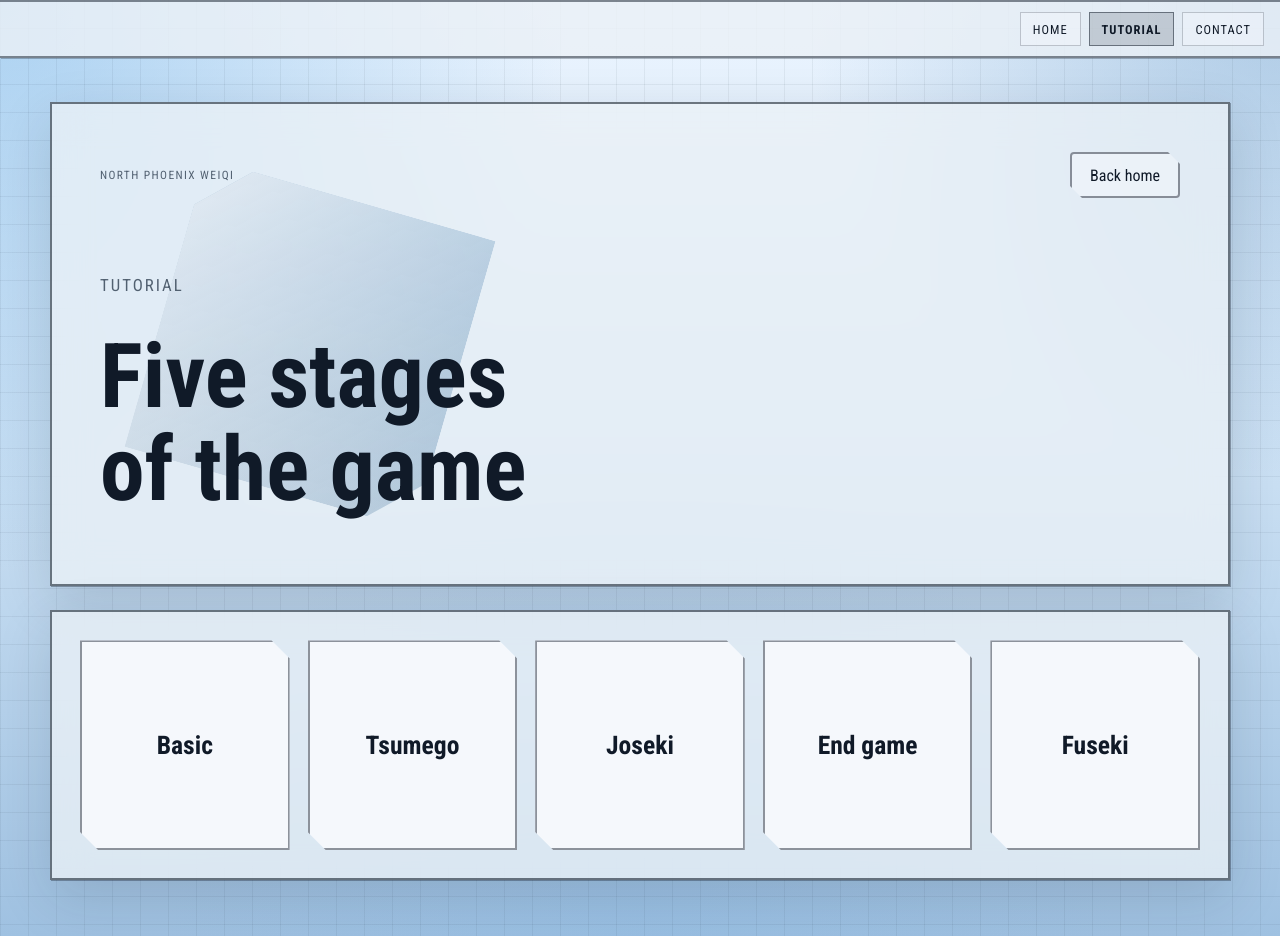
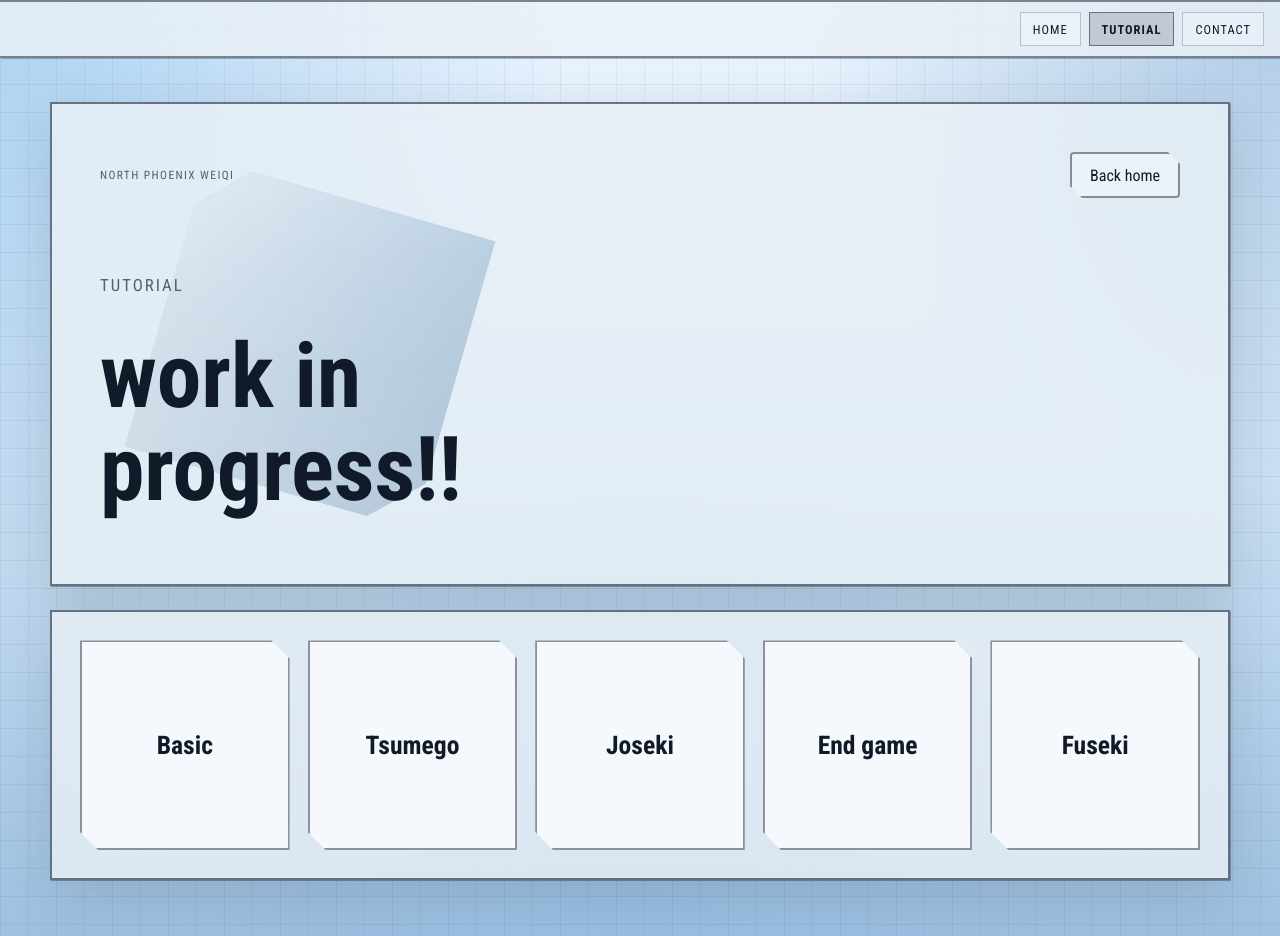
Before and after one commit to bluemoon012905/North-Phoenix-Weiqi-Club, a website: page tutorial/index.html in a window 1280 px wide. Drawn offline with Linux system fonts and the light colour scheme.

Commit message:
title changed for tutorial

```diff
--- a/tutorial/index.html
+++ b/tutorial/index.html
@@ -60,7 +60,7 @@
         </div>
         <div class="hero-copy">
           <p class="eyebrow">Tutorial</p>
-          <h1 id="tutorial-title">Five stages of the game</h1>
+          <h1 id="tutorial-title">work in progress!!</h1>
         </div>
       </header>
       <div class="main-layout">
```
